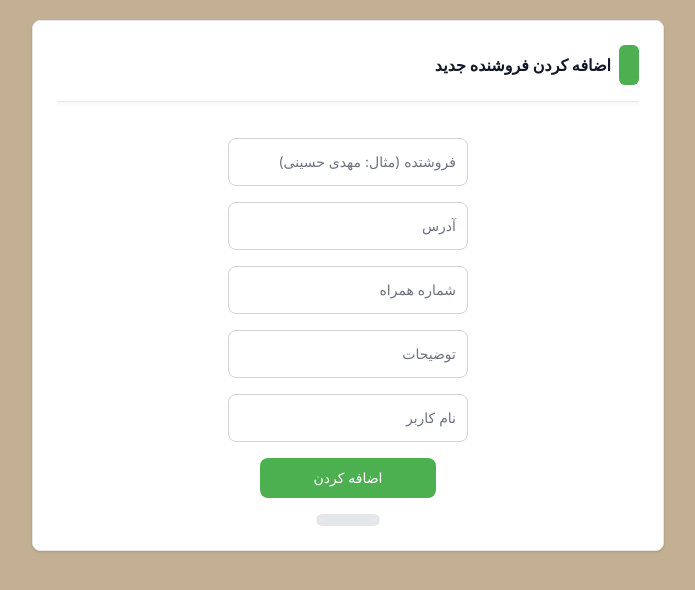
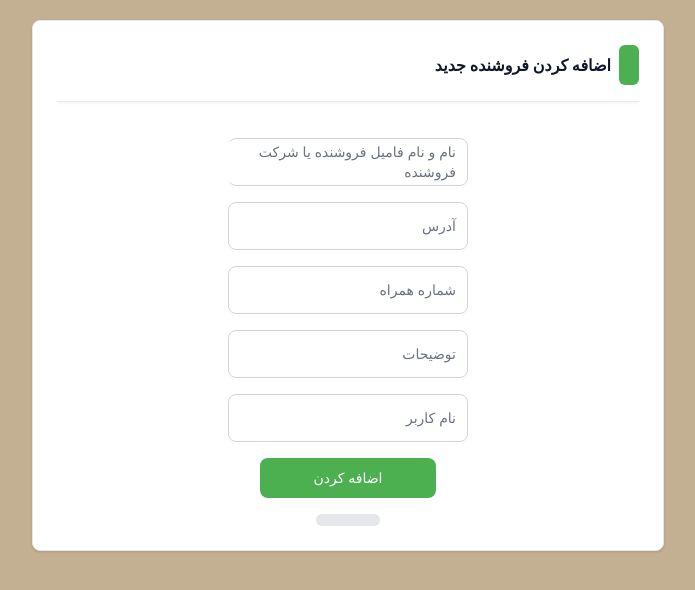
Before and after one commit to amirholakoo/ISMv900, a Vue app in the folder frontend/: page /myapp/addSupplier in a window 1280 px wide. Shown: the top 590 px of the page, without its empty margins (398-1093 px from the left). Built offline with nearby package versions, Linux system fonts and the light colour scheme; what vue3-html2canvas would draw is missing.

Commit message:
reforramt name and title of supplier_name

```diff
--- a/frontend/src/components/addSupplier.vue
+++ b/frontend/src/components/addSupplier.vue
@@ -21,7 +21,7 @@ export default {
   data(){
     return{
       forms: {
-        supplier_name: {type: 'input', name: 'فروشتده (مثال: مهدی حسینی)',title: 'فروشتده (مثال: مهدی حسینی)', data: '', value: '', lable:'text'},
+        supplier_name: {type: 'input', name: 'نام و نام فامیل فروشنده یا شرکت فروشنده',title: 'نام و نام فامیل فروشنده یا شرکت فروشنده', data: '', value: '', lable:'text'},
         address: {type: 'input', name: 'آدرس',title: 'آدرس', data: '', value: '', lable:'text'},
         phone: {type: 'input', name: 'شماره همراه',title: 'شماره همراه', data: '', value: '', lable:'phone'},
         comment: {type: 'input', name: 'توضیحات',title: 'توضیحات', data: '', value: '', lable:'comment'},
```
